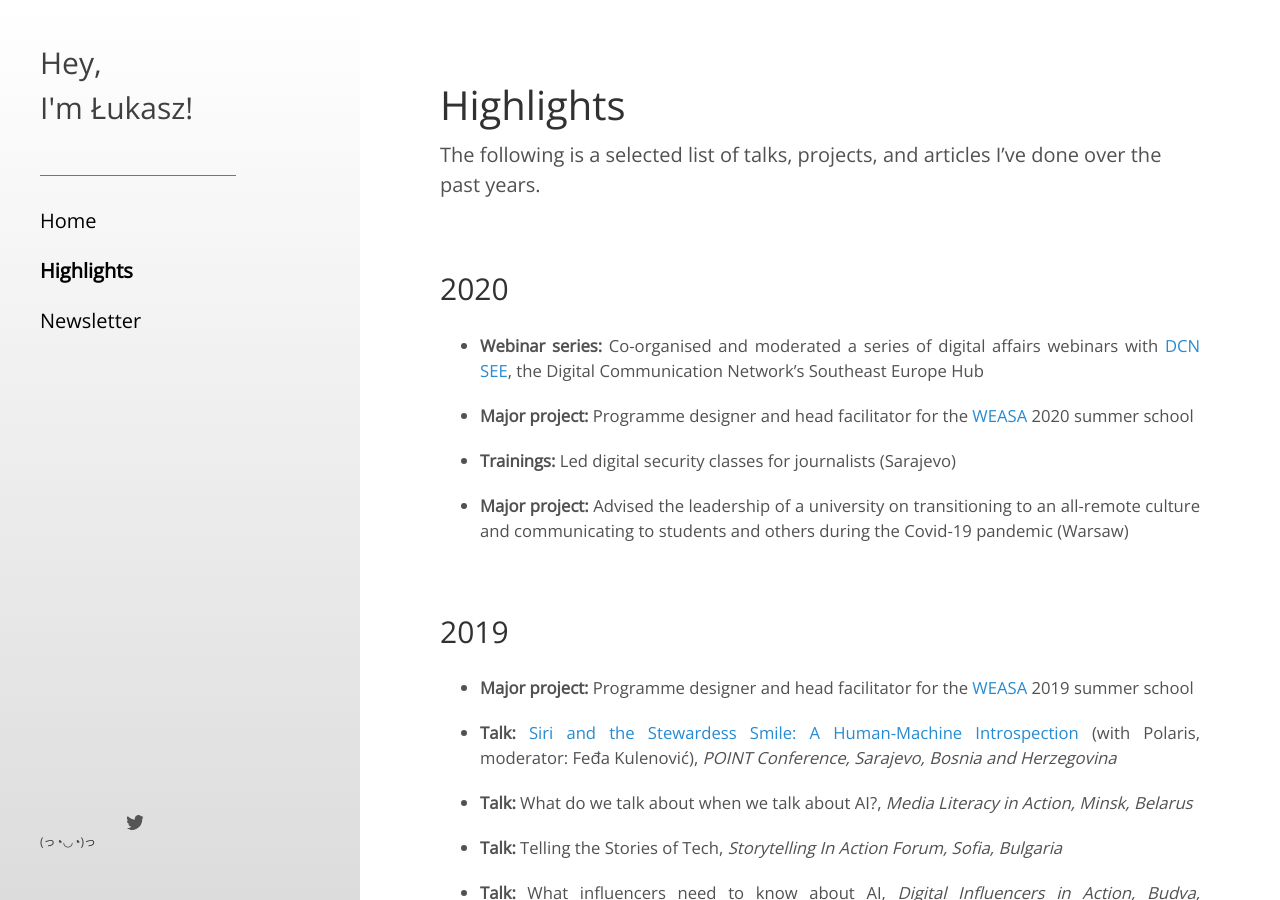
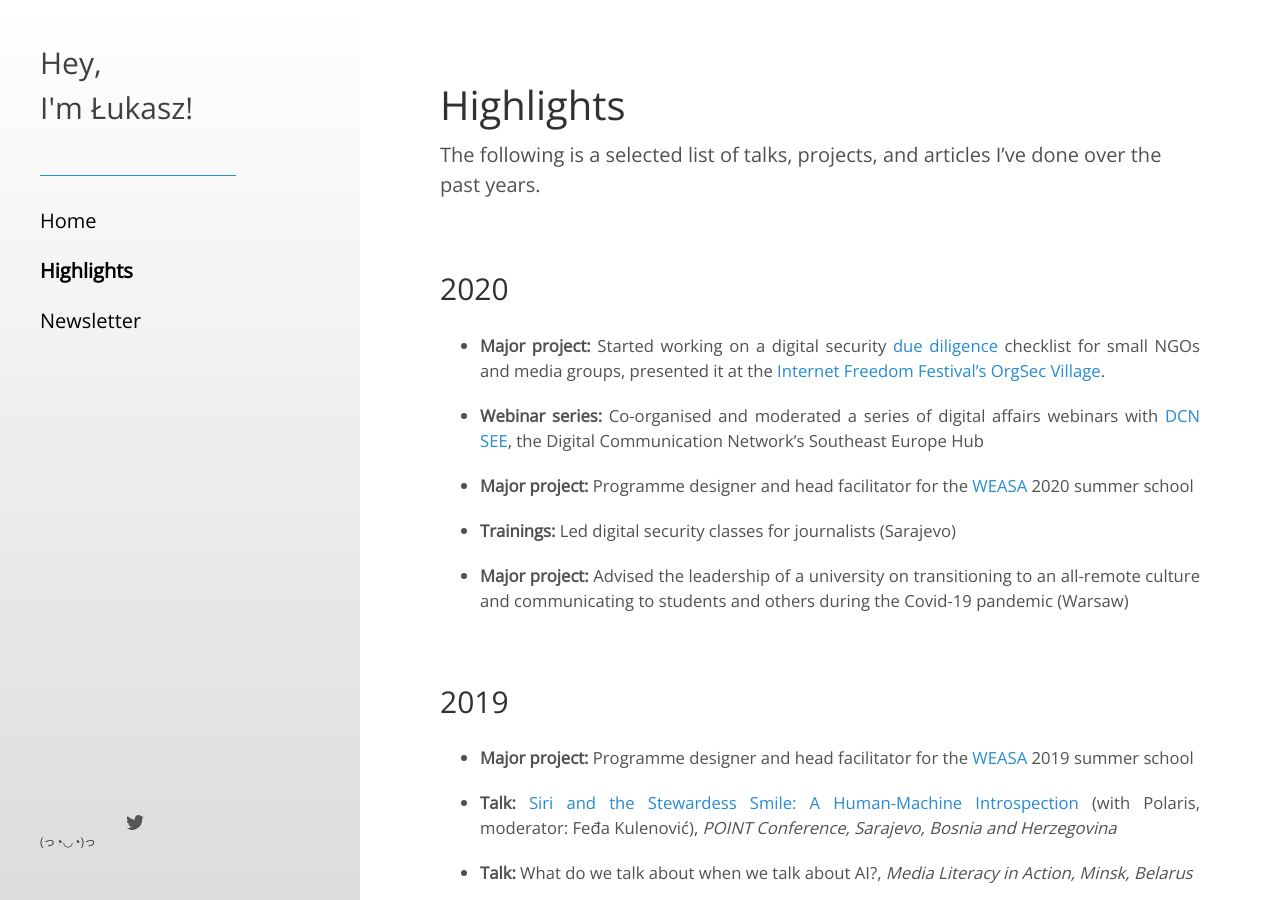
Before and after one commit to lukasz-a-krol/lukasz-a-krol.github.io, a Jekyll site: the page built from highlights.md, in a window 1280 px wide and 900 px high. Built offline with Jekyll 4.4.1, drawn with Linux system fonts in a browser that asks for light colours.

Commit message:
quick technical and content updates 2020-06-11

```diff
--- a/highlights.md
+++ b/highlights.md
@@ -13,6 +13,8 @@ The following is a selected list of talks, projects, and articles I've done over
 &nbsp;
 
 ## 2020
+
+* <b>Major project:</b> Started working on a digital security <a href = "/due_diligence">due diligence</a> checklist for small NGOs and media groups, presented it at the <a href = "https://safetag.org/2020/05/26/virtual-orgsec-village.html" target = "_blank">Internet Freedom Festival's OrgSec Village</a>.
 
 * <b>Webinar series:</b> Co-organised and moderated a series of digital affairs webinars with [DCN SEE](http://dcn-see.org/){:target="_blank"}, the Digital Communication Network's Southeast Europe Hub
 
```
